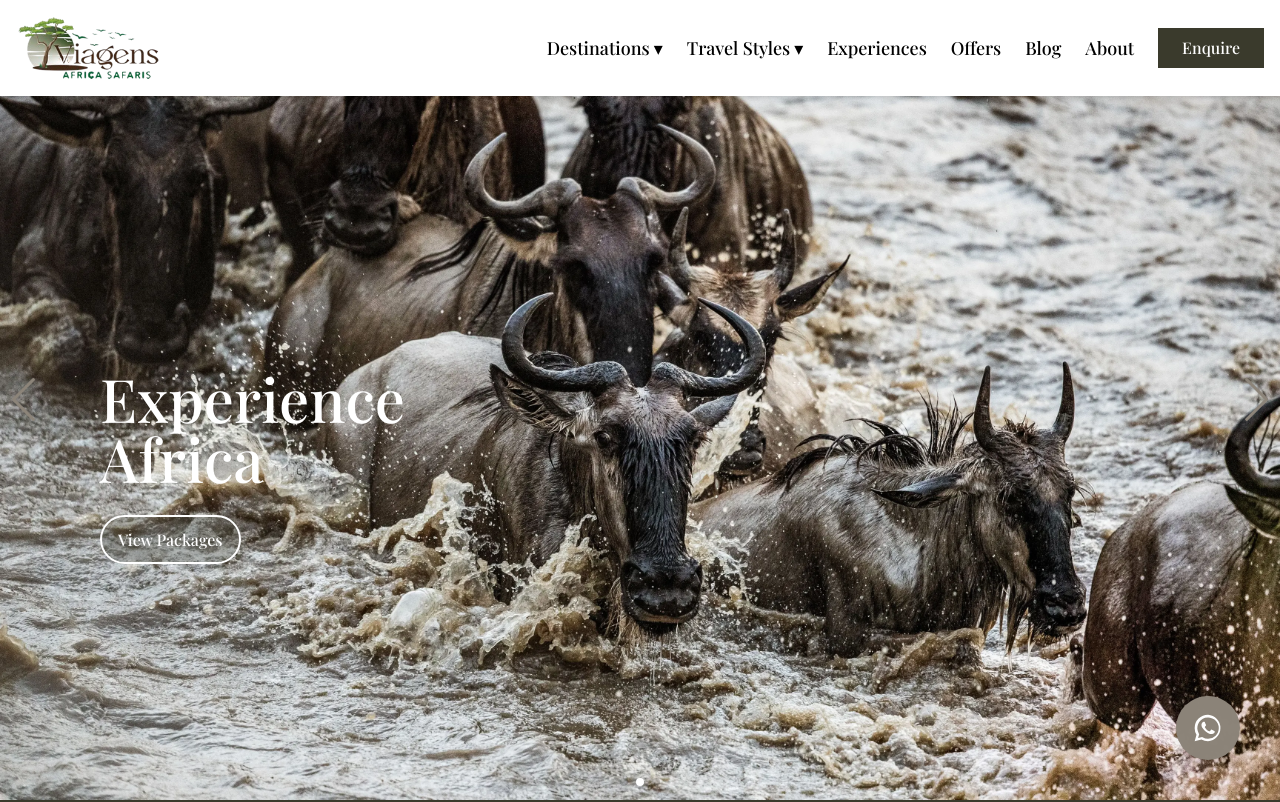
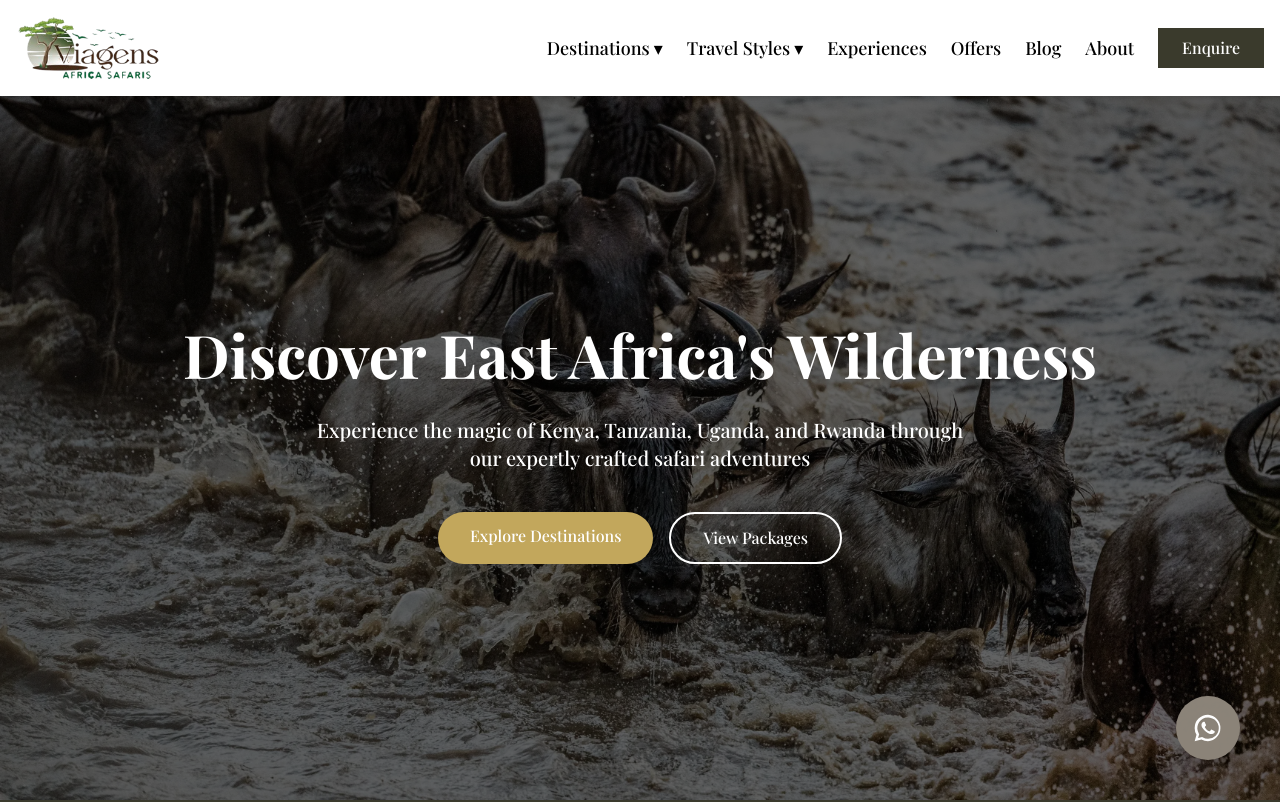
Before and after one commit to kevmongare/Safaris, a React (Vite) app: page / in a window 1280 px wide. Shown: the top 802 px of the page. Built offline with nearby package versions, Linux system fonts and the light colour scheme.

Commit message:
update: improvement on the hero section

```diff
--- a/src/components/hero.tsx
+++ b/src/components/hero.tsx
@@ -1,41 +1,77 @@
-//slides
-import { Swiper, SwiperSlide } from 'swiper/react';
-import { Autoplay, Pagination, Navigation } from 'swiper/modules';
-import SafariTruck from '../assets/safaris.jpeg'
-import Safari from '../assets/safaris.webp'
-import wildlife from '../assets/elephant.avif'
-import 'swiper/swiper-bundle.css';
+// //slides
+// import { Swiper, SwiperSlide } from 'swiper/react';
+// import { Autoplay, Pagination, Navigation } from 'swiper/modules';
+// import SafariTruck from '../assets/safaris.jpeg'
+// import Safari from '../assets/safaris.webp'
+// import wildlife from '../assets/elephant.avif'
+// import 'swiper/swiper-bundle.css';
 
-export default function Hero(){
-    return(
-        <>
-        {/* <!-- Hero Section --> */}
-          <section className="relative bg">
-              <Swiper
-          modules={[Autoplay, Pagination, Navigation]}
-          autoplay={{ delay: 4000 }}
-          loop={true}
-          navigation
-          pagination={{ clickable: true }}
-          className="h-screen"
-        >
-                {[wildlife, Safari, SafariTruck].map((img, idx) => (
-                  <SwiperSlide key={idx}
-                  className='bg-fixed'>
-                    <div
-                      className="h-screen bg-fixed bg-cover bg-center z-0 flex items-center justify-start text-white"
-                      style={{ backgroundImage: `url(${img})` }}
-                    >
-                      <div className='px-25 mt-30'>
-                        <h1 className='text-6xl mb-10'>Experience <br/> Africa</h1>
-                        <a href="" className='mt-20 border-2 rounded-full bg-[var(--primary)]/30 hover:bg-[var(--primary)]/90 px-4 py-3'>View Packages</a>
-                      </div>
-                    </div>
+// export default function Hero(){
+//     return(
+//         <>
+//         {/* <!-- Hero Section --> */}
+//           <section className="relative bg">
+//               <Swiper
+//           modules={[Autoplay, Pagination, Navigation]}
+//           autoplay={{ delay: 4000 }}
+//           loop={true}
+//           navigation
+//           pagination={{ clickable: true }}
+//           className="h-screen"
+//         >
+//                 {[wildlife, Safari, SafariTruck].map((img, idx) => (
+//                   <SwiperSlide key={idx}
+//                   className='bg-fixed'>
+//                     <div
+//                       className="h-screen bg-fixed bg-cover bg-center z-0 flex items-center justify-start text-white"
+//                       style={{ backgroundImage: `url(${img})` }}
+//                     >
+//                       <div className='px-25 mt-30'>
+//                         <h1 className='text-6xl mb-10'>Experience <br/> Africa</h1>
+//                         <a href="" className='mt-20 border-2 rounded-full bg-[var(--primary)]/30 hover:bg-[var(--primary)]/90 px-4 py-3'>View Packages</a>
+//                       </div>
+//                     </div>
 
-                  </SwiperSlide>
-                ))}
-              </Swiper>
-               </section>
-        </>
-    )
-}
+//                   </SwiperSlide>
+//                 ))}
+//               </Swiper>
+//                </section>
+//         </>
+//     )
+// }
+// import '../App.css';
+// import bg from '../assets/safaris.webp'
+const Hero = () => {
+  return (
+    <section
+    className="h-screen bg-[url('./assets/safaris.webp')]  bg-cover bg-center relative"
+    >
+      <div className=" h-screen bg-black/60 flex items-center justify-center pt-20">
+        <div className="container mx-auto px-4 text-center text-white">
+          <h1 className="text-4xl md:text-6xl font-serif font-bold mb-6 leading-tight">
+            Discover East Africa's Wilderness
+          </h1>
+          <p className="text-xl max-w-2xl mx-auto mb-10">
+            Experience the magic of Kenya, Tanzania, Uganda, and Rwanda through our expertly crafted safari adventures
+          </p>
+          <div className="flex flex-col sm:flex-row justify-center gap-4">
+            <a
+              href="#destinations"
+              className="bg-[#c2a75c] hover:bg-[#a99252] text-white font-medium py-3 px-8 rounded-full transition duration-300"
+            >
+              Explore Destinations
+            </a>
+            <a
+              href="#packages"
+              className="bg-transparent border-2 border-white text-white hover:bg-white hover:text-[#3a3a2c] font-medium py-3 px-8 rounded-full transition duration-300"
+            >
+              View Packages
+            </a>
+          </div>
+        </div>
+      </div>
+    </section>
+  );
+};
+
+export default Hero;
```
